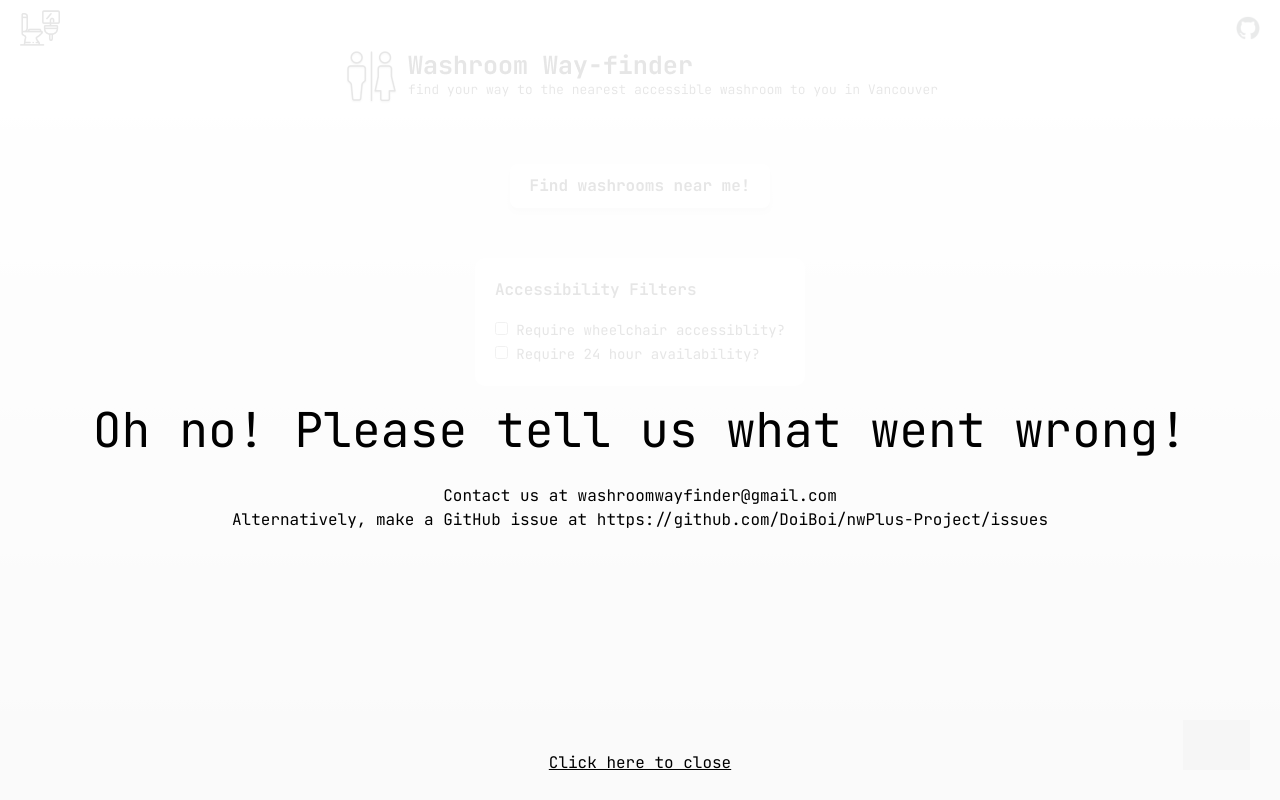
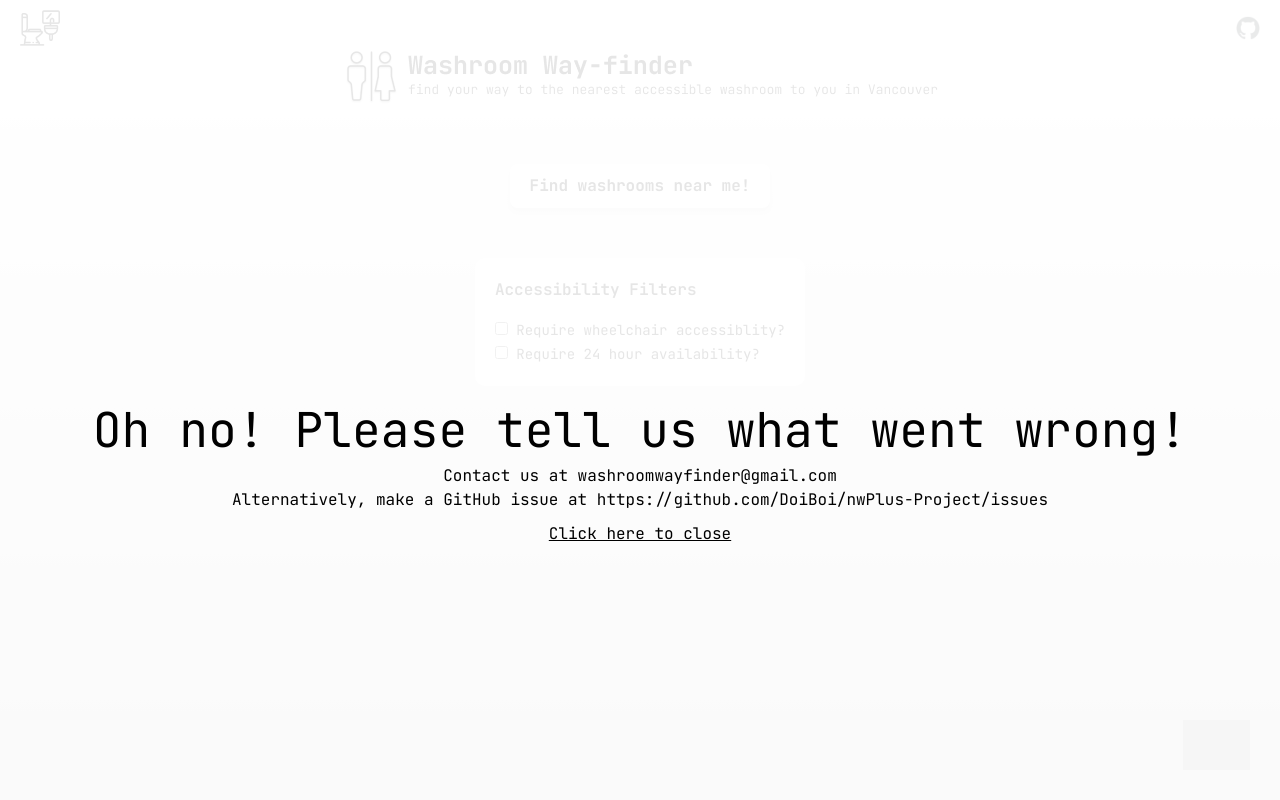
Before and after one commit to DoiBoi/nwPlus-Project, a Next.js app: page / in a window 1280 px wide. Both pictures are taken after a click on the picture 1216 px from the left and 745 px from the top of the page. Built offline with nearby package versions, Linux system fonts and the light colour scheme; grey boxes are pictures that could not be loaded.

Commit message:
minor change

```diff
--- a/src/app/report.js
+++ b/src/app/report.js
@@ -6,10 +6,10 @@ const Report = (props) => {
   return (
     <div id="report">
       <div className="flex flex-col justify-center align-center">
-          <h1 className="flex text-5xl mb-[30px]">Oh no! Please tell us what went wrong!</h1>
+          <h1 className="flex text-5xl mb-[10px]">Oh no! Please tell us what went wrong!</h1>
           <h1 className="flex justify-center">Contact us at washroomwayfinder@gmail.com</h1>
           <h2 className="flex justify-center">Alternatively, make a GitHub issue at https://github.com/DoiBoi/nwPlus-Project/issues</h2>
-          <h1 className="flex justify-center mt-[20%] underline cursor-pointer" onClick={() => {
+          <h1 className="flex justify-center mt-[10px] underline cursor-pointer" onClick={() => {
               props.setShowError(false);
           }}>Click here to close</h1>
       </div>
```
